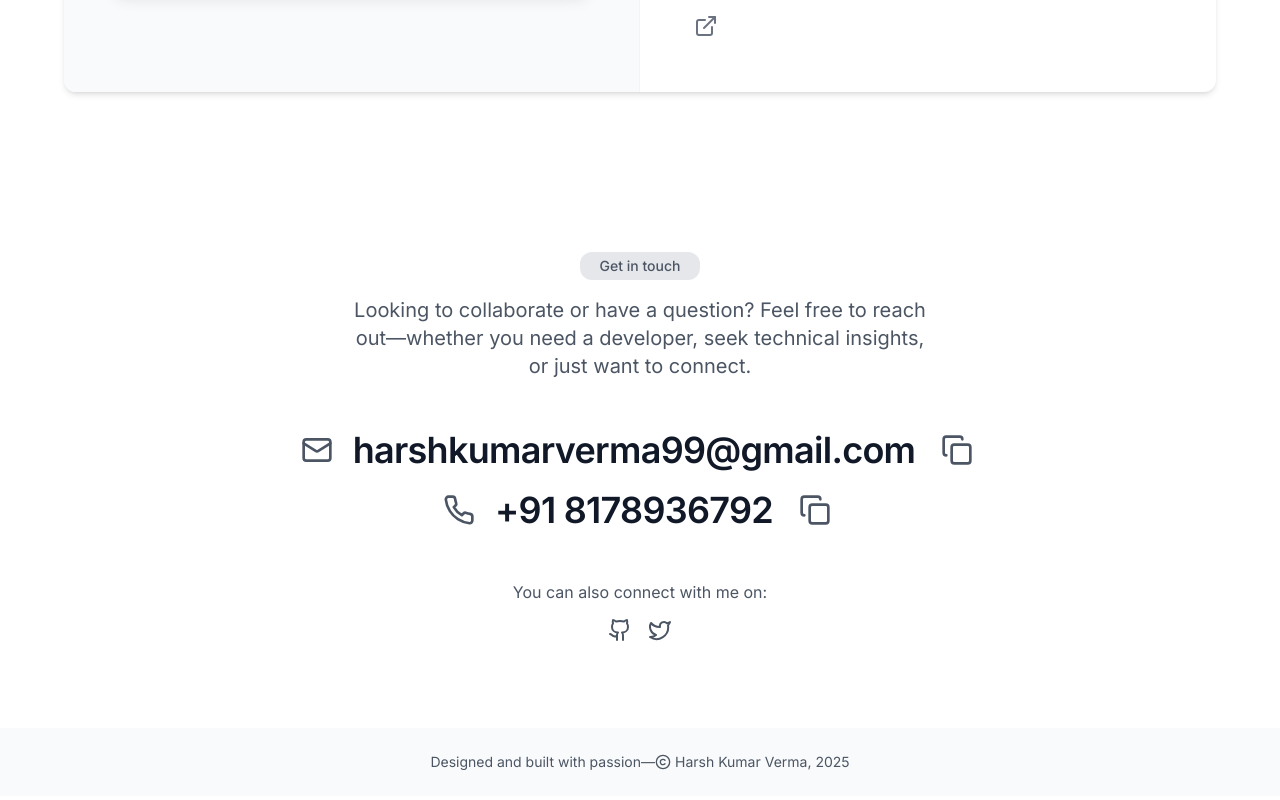
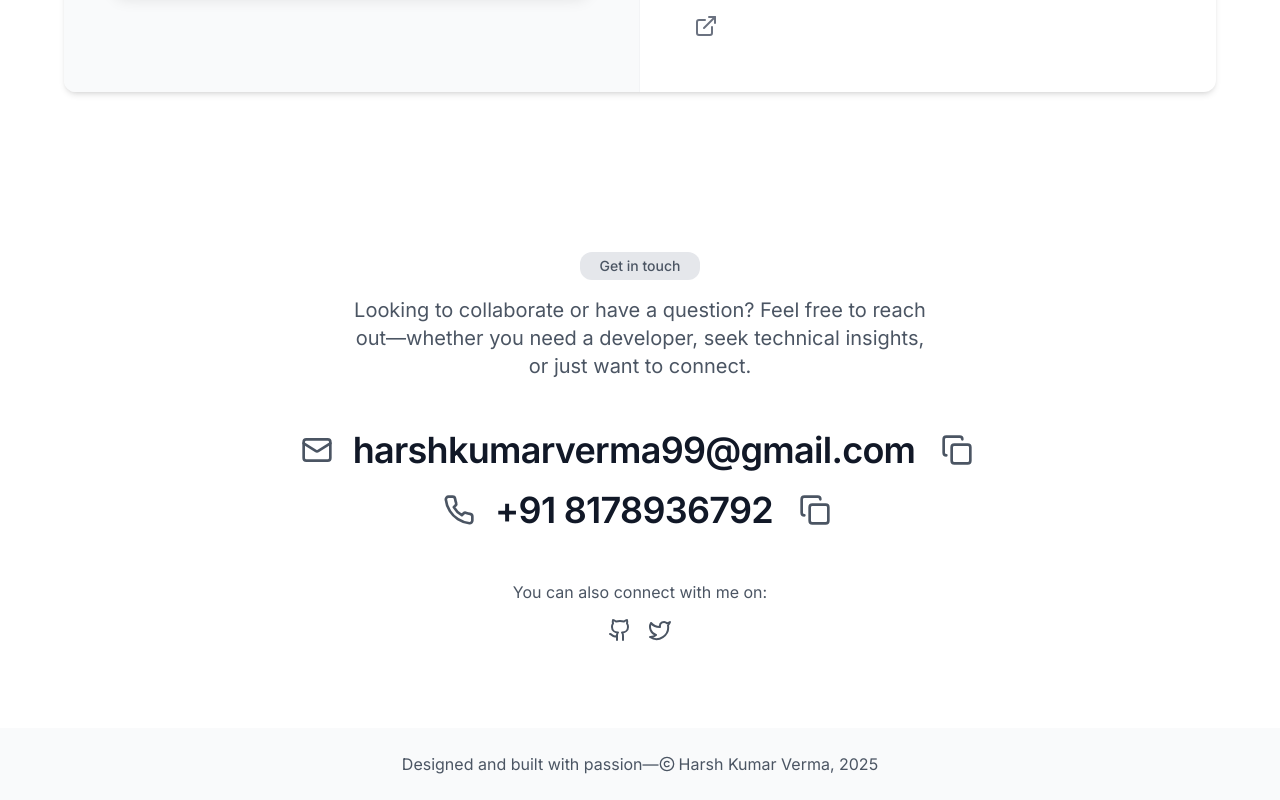
Before and after one commit to hkv24/portfolio-website, a Next.js app: page / in a window 1280 px wide. Shown: the part 3749-4549 px from the top of the page. Built offline with nearby package versions, Linux system fonts and the light colour scheme.

Commit message:
footer size fix

```diff
--- a/src/components/layout/footer.tsx
+++ b/src/components/layout/footer.tsx
@@ -6,7 +6,7 @@ const Footer = () => {
   return (
     <footer className="w-full bg-gray-50 py-6">
       <div className="flex items-center justify-center gap-1">
-        <Typography className="flex items-center" variant="body3">
+        <Typography className="flex items-center text-xs sm:text-base" variant="body3">
           Designed and built with passion—
           <Copyright className="mr-1 inline-block h-4 w-4" />
           Harsh Kumar Verma,&nbsp;
```
